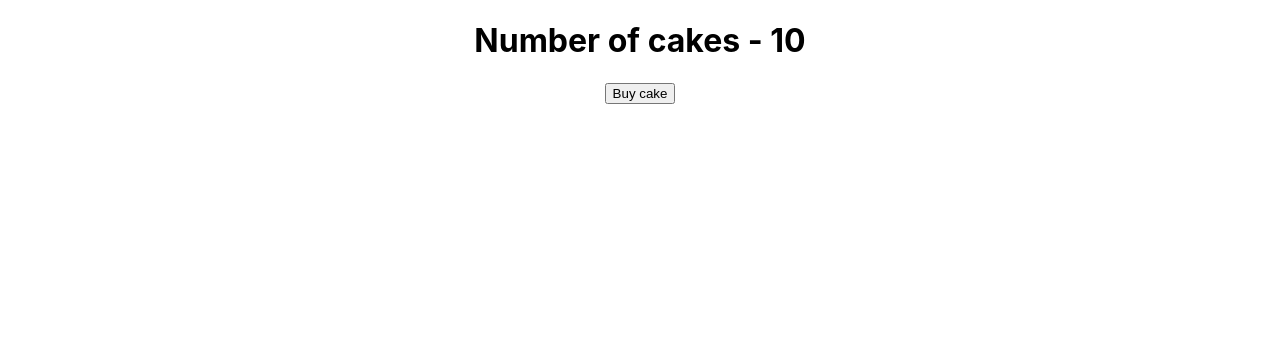
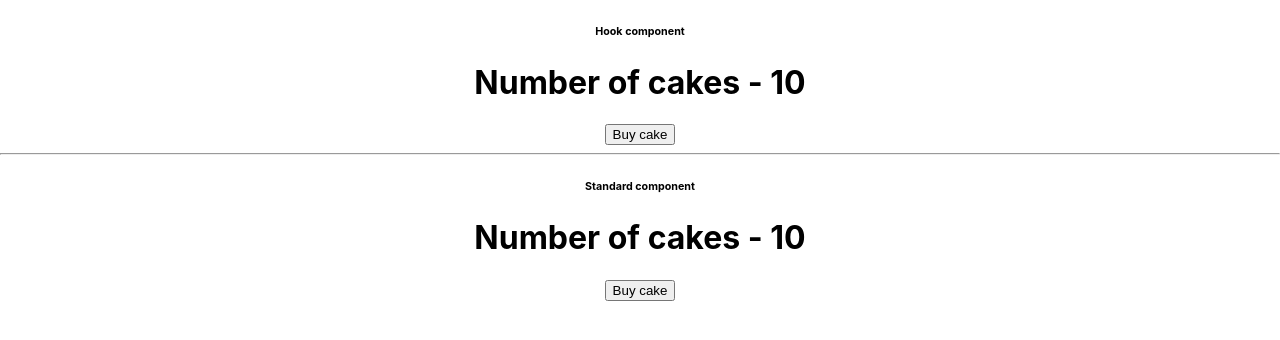
Before and after one commit to Heltzel/react_redux_2, a React (Create React App) app in the folder react-redux-demo/: page / in a window 1280 px wide. Shown: the top 340 px of the page. Built offline with nearby package versions, Linux system fonts and the light colour scheme.

Commit message:
React app  Hooks: useSelector,  useDispatch

```diff
--- a/react-redux-demo/src/App.js
+++ b/react-redux-demo/src/App.js
@@ -3,10 +3,15 @@
 import store from './redux/Store'
 
 import { Provider } from 'react-redux'
+import HooksCakeContainer from './components/HooksCakeContainer'
 function App() {
   return (
     <Provider store={store}>
       <div className="App">
+        <h6>Hook component</h6>
+        <HooksCakeContainer />
+        <hr />
+        <h6>Standard component</h6>
         <CakeContainer />
       </div>
     </Provider>
--- /dev/null
+++ b/react-redux-demo/src/components/HooksCakeContainer.js
@@ -0,0 +1,28 @@
+import React from 'react'
+import { useDispatch, useSelector } from 'react-redux'
+// import action creator
+import { buyCake } from '../redux'
+
+// Read in the React-Redux docs about usage warnings of hooks
+
+function HooksCakeContainer() {
+  // Hook useSelector equevalent to mapStateToProps()
+  const numOfCakes = useSelector((state) => state.numOfCakes)
+  // Hook useDispatch returns a refference to the dispatch function from the Redux store
+  // Make sure to import the action creator
+  const dispatch = useDispatch()
+  return (
+    <div>
+      <h1>Number of cakes - {numOfCakes} </h1>
+      <button
+        onClick={() => {
+          dispatch(buyCake())
+        }}
+      >
+        Buy cake
+      </button>
+    </div>
+  )
+}
+
+export default HooksCakeContainer
```
